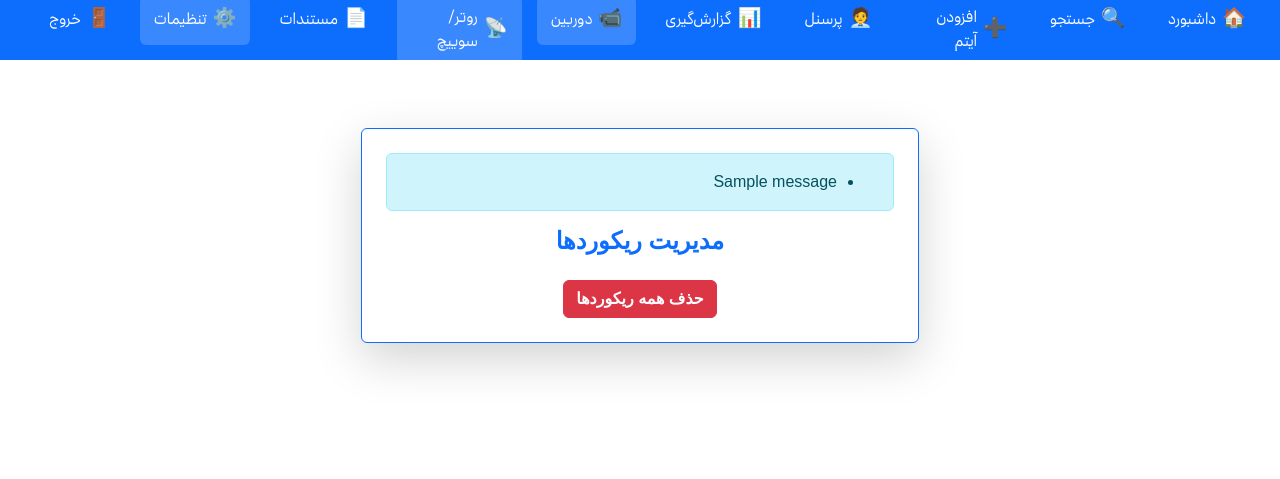
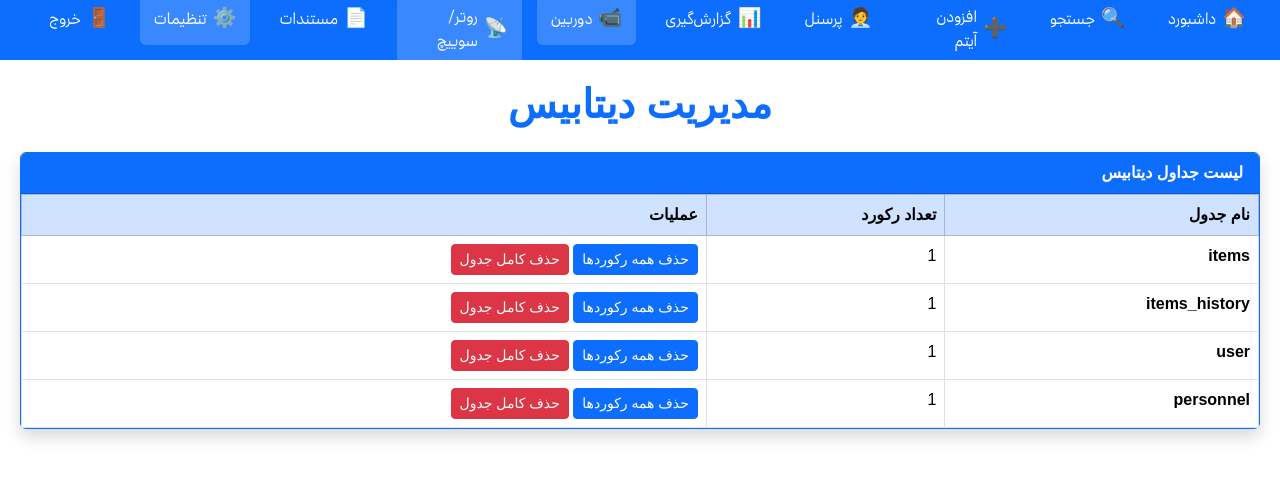
Before and after one commit to Ali-Abbaspour-12/Warehouse, a Flask app: page /settings in a window 1280 px wide. Shown: the top 479 px of the page. Run offline with Flask 3, Linux system fonts and the light colour scheme; a user stored in the database is signed in; tables that the repository leaves empty hold one stand-in row (values such as "Sample post"); one stand-in notice (Sample message) is shown; some libraries are stand-ins or nearby versions.

Commit message:
new chnges

```diff
--- a/routes/settings.py
+++ b/routes/settings.py
@@ -3,24 +3,59 @@ from models import Item,ItemHistory
 from extensions import db
 from .login import admin_required
 from flask_login import login_required
+from sqlalchemy import inspect,text
+from extensions import db
+
+
+
 
 settings_bp = Blueprint("settings_bp", __name__)
+
+
+def get_all_tables():
+    return db.metadata.tables.keys()
 
 
 @settings_bp.route("/settings")
 @admin_required
 @login_required
 def settings():
-    return render_template("settings_panel/settings.html")
+    # گرفتن نام تمام جداول
+    tables = list(db.metadata.tables.keys())
+
+    # تعداد رکوردهای هر جدول
+    table_info = []
+    for table_name in tables:
+        count = db.session.execute(text(f"SELECT COUNT(*) FROM {table_name}")).scalar()
+        table_info.append({"name": table_name, "count": count})
+
+    return render_template("settings_panel/settings.html", tables=table_info)
+
+
+@settings_bp.route("/delete_records/<table_name>")
+@admin_required
+@login_required
+def delete_records(table_name):
+    try:
+        db.session.execute(text(f"DELETE FROM {table_name}"))
+        db.session.commit()
+        flash(f"تمام رکوردهای جدول {table_name} حذف شد", "success")
+    except Exception as e:
+        flash(f"خطا در حذف رکوردها: {e}", "danger")
+
+    return redirect(url_for("settings_bp.settings"))
 
 
 
-@settings_bp.route("/delete_all_records")
+@settings_bp.route("/drop_table/<table_name>")
 @admin_required
 @login_required
-def delete_all_records():
-    Item.query.delete()
-    ItemHistory.query.delete()
-    db.session.commit()
-    flash("همه ریکورد ها حذف شدند","success")
+def drop_table(table_name):
+    try:
+        db.session.execute(text(f"DROP TABLE {table_name}"))
+        db.session.commit()
+        flash(f"جدول {table_name} حذف شد", "success")
+    except Exception as e:
+        flash(f"خطا در حذف جدول: {e}", "danger")
+
     return redirect(url_for("settings_bp.settings"))
--- a/templates/add_item_panel/add_item.html
+++ b/templates/add_item_panel/add_item.html
@@ -34,6 +34,8 @@
                         ('user', 'کاربر'),
                         ('recipient_delivery', 'تحویل گیرنده'),
                         ('system_identification_code', 'کد شناسایی سیستم'),
+                         ('current_location', 'محل استقرار'),
+                          ('unit', 'واحد'),
                         ('category', 'گروه بندی'),
                         ('model', 'مدل'),
                         ('serial_number', 'شماره سریال'),
--- a/templates/settings_panel/settings.html
+++ b/templates/settings_panel/settings.html
@@ -1,34 +1,49 @@
 {% extends 'base.html' %}
+
 
 {% block content %}
 
-<div class="container mt-5 d-flex justify-content-center">
+<h1 class="text-center text-primary fw-bold mb-4">مدیریت دیتابیس</h1>
 
-    <div class="card shadow-lg border-primary p-4" style="width: 50%; min-width: 300px;">
-
-        <!-- پیام‌های فلش -->
-        {% with messages = get_flashed_messages(with_categories=true) %}
-        {% if messages %}
-        <div class="alert alert-info">
-            <ul class="mb-0">
-                {% for category, message in messages %}
-                <li>{{ message }}</li>
-                {% endfor %}
-            </ul>
-        </div>
-        {% endif %}
-        {% endwith %}
-
-        <h4 class="text-center mb-4 text-primary fw-bold">مدیریت ریکوردها</h4>
-
-        <div class="text-center">
-            <a href="{{ url_for('settings_bp.delete_all_records') }}" class="btn btn-danger fw-bold" onclick="return confirm('آیا مطمئن هستید که می‌خواهید این عمل را انجام دهید');">
-                حذف همه ریکوردها
-            </a>
-        </div>
-
+<div class="card border-primary shadow">
+    <div class="card-header bg-primary text-white">
+        <strong>لیست جداول دیتابیس</strong>
     </div>
 
+    <div class="card-body p-0">
+        <table class="table table-bordered table-hover mb-0">
+            <thead class="table-primary">
+                <tr>
+                    <th>نام جدول</th>
+                    <th>تعداد رکورد</th>
+                    <th>عملیات</th>
+                </tr>
+            </thead>
+
+            <tbody>
+                {% for table in tables %}
+                <tr>
+                    <td class="fw-semibold">{{ table.name }}</td>
+                    <td>{{ table.count }}</td>
+                    <td>
+
+                        <a href="{{ url_for('settings_bp.delete_records', table_name=table.name) }}"
+                           class="btn btn-primary btn-sm">
+                            حذف همه رکوردها
+                        </a>
+
+                        <a href="{{ url_for('settings_bp.drop_table', table_name=table.name) }}"
+                           class="btn btn-danger btn-sm"
+                           onclick="return confirm('آیا مطمئنید؟ جدول کاملاً حذف می‌شود؟');">
+                            حذف کامل جدول
+                        </a>
+
+                    </td>
+                </tr>
+                {% endfor %}
+            </tbody>
+        </table>
+    </div>
 </div>
 
 {% endblock %}
```
